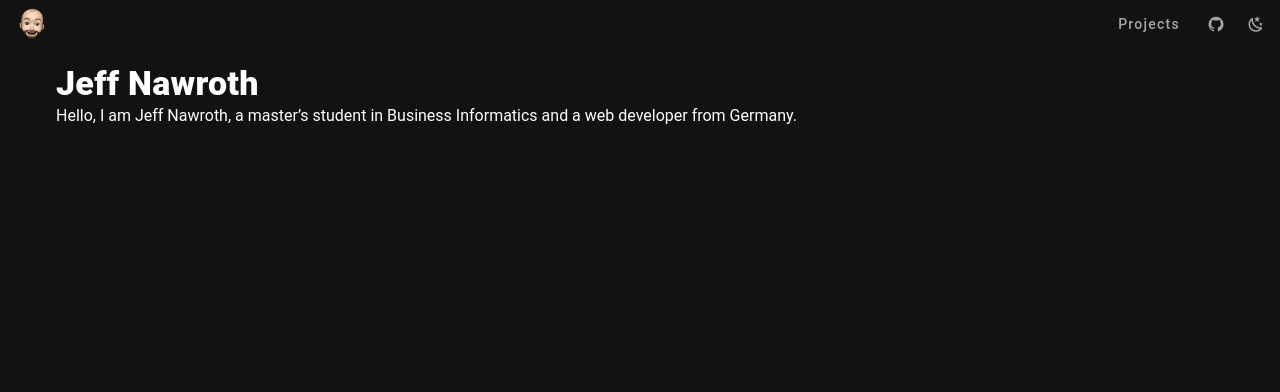
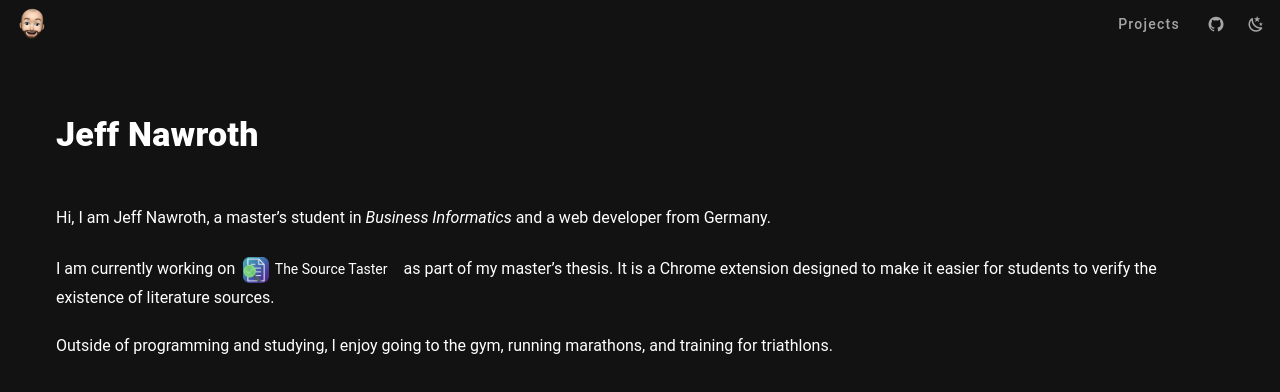
Before and after one commit to jeffnawroth/jeffnawroth.me, a Vue app: page / in a window 1280 px wide. Shown: the top 392 px of the page. Built offline with nearby package versions, Linux system fonts and the light colour scheme.

Commit message:
feat(layout): create home layout and update index page content

```diff
--- /dev/null
+++ b/src/layouts/home.vue
@@ -0,0 +1,13 @@
+<script lang="ts" setup>
+</script>
+
+<template>
+  <v-app>
+    <v-main>
+      <AppBar />
+      <v-container max-width="800">
+        <router-view />
+      </v-container>
+    </v-main>
+  </v-app>
+</template>
--- a/src/pages/index.vue
+++ b/src/pages/index.vue
@@ -1,3 +1,8 @@
+<route lang="yaml">
+  meta:
+    layout: home
+  </route>
+
 <script lang="ts" setup>
 //
 </script>
@@ -8,6 +13,39 @@
   </p>
 
   <p>
-    Hello, I am Jeff Nawroth, a master’s student in Business Informatics and a web developer from Germany.
+    Hi, I am Jeff Nawroth, a master’s student in <em>Business Informatics</em> and a web developer from Germany.
+  </p>
+
+  <p>
+    I am currently working on
+
+    <v-chip
+      label
+      href="https://github.com/jeffnawroth/source-taster"
+      variant="text"
+      :draggable="false"
+    >
+      <v-avatar
+        start
+        tile
+      >
+        <v-img
+          src="/src/assets/icon128.png"
+        />
+      </v-avatar>
+      The Source Taster
+    </v-chip>
+
+    as part of my master’s thesis. It is a Chrome extension designed to make it easier for students to verify the existence of literature sources.
+  </p>
+
+  <p>
+    Outside of programming and studying, I enjoy going to the gym, running marathons, and training for triathlons.
   </p>
 </template>
+
+<style>
+p {
+    margin: 1.5em 0;
+}
+</style>
```
Also changed, not shown: src/assets/icon128.png (added).
